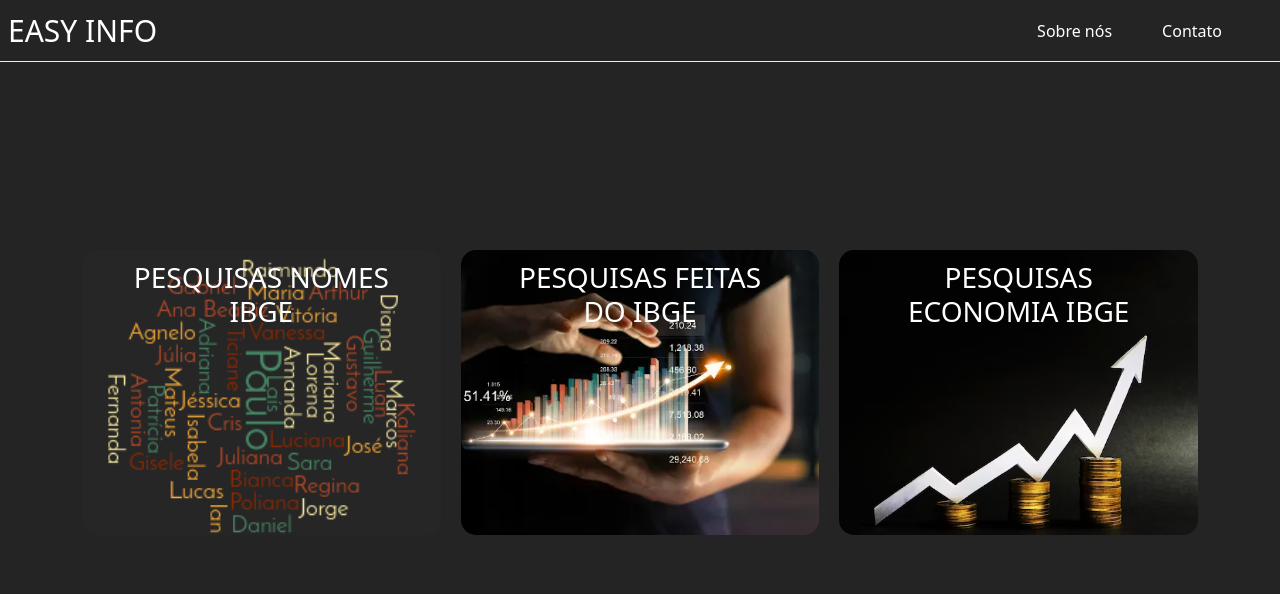
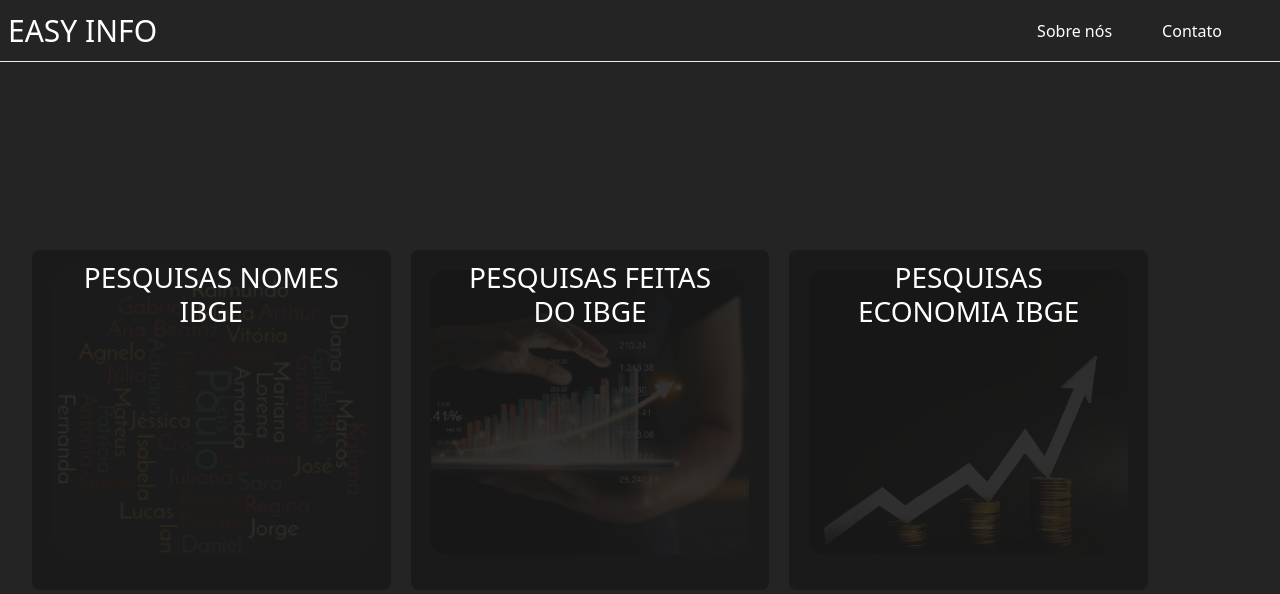
Before and after one commit to TurkFlame/dashboardIBGE, a React (Vite) app: page / in a window 1280 px wide. Shown: the top 594 px of the page. Built offline with nearby package versions, Linux system fonts and the light colour scheme.

Commit message:
feat: Animação de entrada e ajustando tela de entrada

```diff
--- a/package.json
+++ b/package.json
@@ -24,12 +24,13 @@
     "clsx": "^2.1.1",
     "embla-carousel-react": "^8.0.4",
     "feather-icons": "^4.29.2",
+    "framer-motion": "^11.2.6",
     "lucide-react": "^0.377.0",
     "react": "^18.2.0",
     "react-chartjs-2": "^5.2.0",
     "react-dom": "^18.2.0",
     "react-responsive-carousel": "^3.2.23",
-    "react-router-dom": "^6.23.0",
+    "react-router-dom": "^6.23.1",
     "react-slick": "^0.30.2",
     "react-toastify": "^10.0.5",
     "slick-carousel": "^1.8.1",
--- /dev/null
+++ b/src/components/pageContainer.tsx
@@ -0,0 +1,21 @@
+import React from 'react';
+import { motion } from 'framer-motion';
+
+interface PageContainerProps {
+  children: React.ReactNode;
+}
+
+const PageContainer: React.FC<PageContainerProps> = ({ children }) => {
+  return (
+    <motion.div
+      initial={{ opacity: 0, x: 100}}
+      animate={{ opacity: 1,x:-50, y: 250}}
+      exit={{ opacity: 0, x: -100 }}
+      transition={{ duration: 1 }}
+    >
+      {children}
+    </motion.div>
+  );
+};
+
+export default PageContainer;
--- a/src/index.css
+++ b/src/index.css
@@ -1,11 +1,18 @@
- html, body {
+ *{
+  padding: 0;
+  margin: 0;
+ }
+
+ html,
+ body {
    height: 100%;
    margin: 0;
    display: flex;
    flex-direction: column;
    background-color: #242424;
  }
-#root{
+
+ #root {
    flex: 1;
    display: flex;
    flex-direction: column;
@@ -139,8 +146,6 @@
    font-size: 10px;
  }
 
-
-
  .container {
    display: flex;
    justify-content: center;
@@ -216,13 +221,14 @@
    border-bottom: 1px solid #ececec;
  }
 
-.my-navbar-logo{
+ .my-navbar-logo {
    justify-self: center;
    color: #fff;
    text-decoration: none;
    font-size: 30px;
  }
-.my-navbar-logo:hover{
+
+ .my-navbar-logo:hover {
    color: #ccc;
  }
 
@@ -259,27 +265,35 @@
  }
 
  /* Arrumando tela de entrada */
-.container{
+ .container {
    display: grid;
    place-items: center;
    height: 100%;
-  grid-template-columns: repeat(3,auto);
-  gap:20px;
+   grid-template-columns: repeat(3, auto);
+   gap: 20px;
+   width: 100%;
  }
-
-
 
  .grid-item {
    position: relative;
    display: flex;
    flex-direction: column;
    align-items: center;
+   padding: 20px;
+   background-color: #1a1a1a;
+   border-radius: 8px;
+   transition: background-color 0.3s ease;
+ }
+
+ .grid-item:hover {
+   background-color: #686464;
  }
 
  .image-title-container {
    width: 100%;
    height: 300px;
    padding-bottom: 15px;
+   opacity: 10%;
  }
 
  .image {
@@ -289,6 +303,7 @@
  }
 
  .title {
+   position: relative;
    top: 50%;
    left: 50%;
    transform: translate(-50%, -50%);
@@ -298,17 +313,42 @@
    width: 80%;
    text-align: center;
    margin-top: 45px;
-  display: block;
-
+   display:block;
  }
 
-.link-invisivel > .title{
+ .link-invisivel>.title {
    top: 0%;
    position: absolute;
    display: flex;
    align-items: center;
    justify-content: center;
    overflow: auto !important;
+ }
+
+ .description {
+   display: none;
+   position: absolute;
+   bottom: 100%;
+   left: 50%;
+   transform: translateX(-50%);
+   width: 200px;
+   background-color: #333;
+   color: white;
+   text-align: center;
+   padding: 10px;
+   border-radius: 5px;
+   box-shadow: 0 5px 10px rgba(0, 0, 0, 0.2);
+   opacity: 0;
+   transition: opacity 0.3s ease, transform 0.3s ease;
+ }
+
+ .grid-item:hover .description {
+   display: block;
+   opacity: 1;
+   transform: translateX(-50%) translateY(-10px);
+ }
+ .image-title-container:hover{
+  opacity: 100%;
  }
 
  /* PAGINA NAME */
@@ -322,25 +362,29 @@
    color: #000;
    text-align: center;
  }
-.card-line-name label{
+
+ .card-line-name label {
    padding: 20px;
  }
-.card-line-name button{
+
+ .card-line-name button {
    background-color: #ececec;
    padding: 5px;
    border: 1px solid #000;
    margin: 10px;
  }
-.card-line-name button:hover{
+
+ .card-line-name button:hover {
    background-color: #ccc;
  }
-.card-line-name caption{
+
+ .card-line-name caption {
    color: #000;
    margin: 20px 0;
    font-size: large;
    text-align: center;
  }
 
-img{
+ img {
    border-radius: 15px;
  }
--- a/src/pages/economy.tsx
+++ b/src/pages/economy.tsx
@@ -1,6 +1,7 @@
 import React, { useEffect, useState, useRef } from "react";
 import Api from "../services/api";
 import Chart from "chart.js/auto";
+import PageContainer from "@/components/pageContainer";
 
 export default function Economy() {
   const [totalPib, setTotalPib] = useState(null);
@@ -224,6 +225,7 @@
   }, [isLoadedPibPerCapita]);
 
   return (
+    <PageContainer>
       <div>
         {isLoaded && (
           <>
@@ -260,5 +262,7 @@
           </>
         )}
       </div>
+    </PageContainer>
+
   );
 }
--- a/src/pages/entrance.tsx
+++ b/src/pages/entrance.tsx
@@ -4,36 +4,49 @@
 import IbgeImgPesquisa from '@/assets/images/ibge-img-pesquisa.png';
 import IbgeImgEconomia from '@/assets/images/ibge-img-economia.png';
 import '../index.css';
+import PageContainer from '@/components/pageContainer';
 
-export default function Entrance() {
+const Entrance: React.FC = () => {
   return (
-    <>
-      <div className='container'>
-        <div className='grid-item'>
-          <Link to="/page-name" className='link-invisivel'>
-            <div className='image-title-container'>
-              <img src={IbgeImgNome} alt="Imagem 1" className='image' />
+    <PageContainer>
+      <div className="container">
+        <div className="grid-item">
+          <Link to="/page-name" className="link-invisivel">
+            <div className="description">
+              PESQUISA SOBRE OS NOMES MAIS UTILIZADOS FEITA PELO IBGE.
             </div>
-            <h3 className='title'>PESQUISAS NOMES IBGE</h3>
+            <div className="image-title-container">
+              <img src={IbgeImgNome} alt="Imagem 1" className="image" />
+            </div>
+            <h3 className="title">PESQUISAS NOMES IBGE</h3>
           </Link>
         </div>
-        <div className='grid-item'>
-          <Link to="/page-search" className='link-invisivel'>
-            <div className='image-title-container'>
-              <img src={IbgeImgPesquisa} alt="Imagem 1" className='image' />
+        <div className="grid-item">
+          <Link to="/page-search" className="link-invisivel">
+            <div className="description">
+              PESQUISAS MAIS FEITAS PELO IBGE.
             </div>
-            <h3 className='title'>PESQUISAS FEITAS DO IBGE</h3>
+            <div className="image-title-container">
+              <img src={IbgeImgPesquisa} alt="Imagem 1" className="image" />
+            </div>
+            <h3 className="title">PESQUISAS FEITAS DO IBGE</h3>
           </Link>
         </div>
-        <div className='grid-item'>
-          <Link to="/page-economy" className='link-invisivel'>
-            <div className='image-title-container'>
-              <img src={IbgeImgEconomia} alt="Imagem 1" className='image' />
+        <div className="grid-item">
+          <Link to="/page-economy" className="link-invisivel">
+            <div className="description">
+              PESQUISA SOBRE A ECONOMIA DE UM PAIS FEITA PELO IBGE.
             </div>
-            <h3 className='title'>PESQUISAS ECONOMIA IBGE</h3>
+            <div className="image-title-container">
+              <img src={IbgeImgEconomia} alt="Imagem 1" className="image" />
+            </div>
+            <h3 className="title">PESQUISAS ECONOMIA IBGE</h3>
           </Link>
         </div>
       </div>
-    </>
+    </PageContainer>
+
   );
-}
+};
+
+export default Entrance;
--- a/src/pages/pageSearch.tsx
+++ b/src/pages/pageSearch.tsx
@@ -104,6 +104,7 @@
   }, [newData]);
 
   return (
+
     <div>
       <div className='container' id='search-container'>
         <div className='row'>
```
Also changed, not shown: 1 other file (tests, documents, lock files or other folders). Lines whose indentation alone changed are shown as unchanged.
